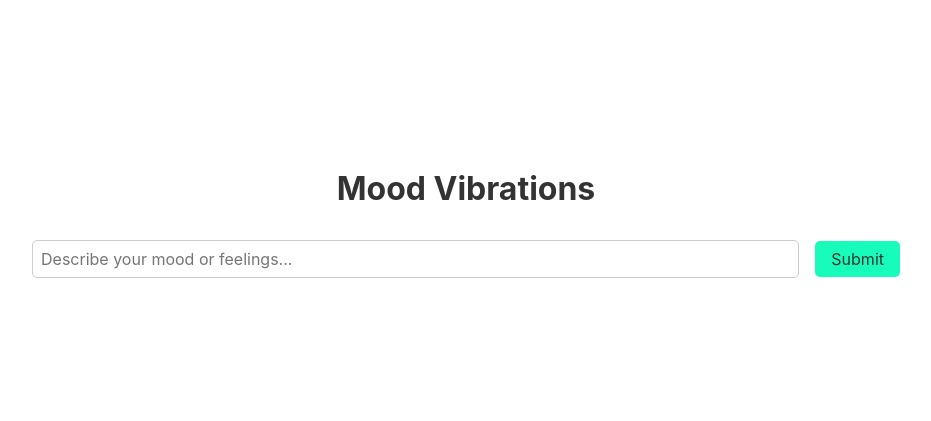
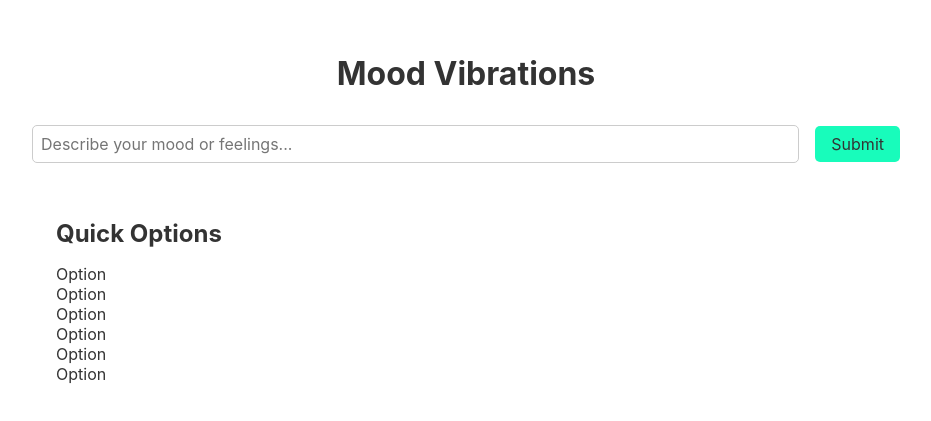
Before and after one commit to agviray/mood-vibrations, a React (Vite) app in the folder client/: page / in a window 1280 px wide. Shown: the part 161-582 px from the top of the page, without its empty margins (174-1105 px from the left). Built offline with nearby package versions, Linux system fonts and the light colour scheme.

Commit message:
create initial UserQuickOptions component and styles

```diff
--- a/client/src/App.jsx
+++ b/client/src/App.jsx
@@ -1,6 +1,7 @@
 import { useState } from 'react';
 import UserTextForm from './components/UserTextForm';
 import AiResponse from './components/AIResponse';
+import UserQuickOptions from './components/UserQuickOptions';
 import { StyledAppContainer } from './components/styles/App.styled.js';
 
 const App = () => {
@@ -25,7 +26,9 @@ const App = () => {
         <UserTextForm onAiResponseChange={onAiResponseChange} />
         {moodMessage && userMood ? (
           <AiResponse moodMessage={moodMessage} userMood={userMood} />
-        ) : null}
+        ) : (
+          <UserQuickOptions />
+        )}
       </div>
     </StyledAppContainer>
   );
--- /dev/null
+++ b/client/src/components/UserQuickOptions.jsx
@@ -0,0 +1,18 @@
+import { StyledUserQuickOptions } from './styles/UserQuickOptions.styled';
+const UserQuickOptions = () => {
+  return (
+    <StyledUserQuickOptions>
+      <div>
+        <h2>Quick Options</h2>
+        <div>Option</div>
+        <div>Option</div>
+        <div>Option</div>
+        <div>Option</div>
+        <div>Option</div>
+        <div>Option</div>
+      </div>
+    </StyledUserQuickOptions>
+  );
+};
+
+export default UserQuickOptions;
--- /dev/null
+++ b/client/src/components/styles/UserQuickOptions.styled.js
@@ -0,0 +1,13 @@
+import styled from 'styled-components';
+
+export const StyledUserQuickOptions = styled.div`
+  padding: 1.5rem;
+
+  & > div {
+    padding-bottom: 1rem;
+  }
+
+  h2 {
+    padding-bottom: 1rem;
+  }
+`;
```
